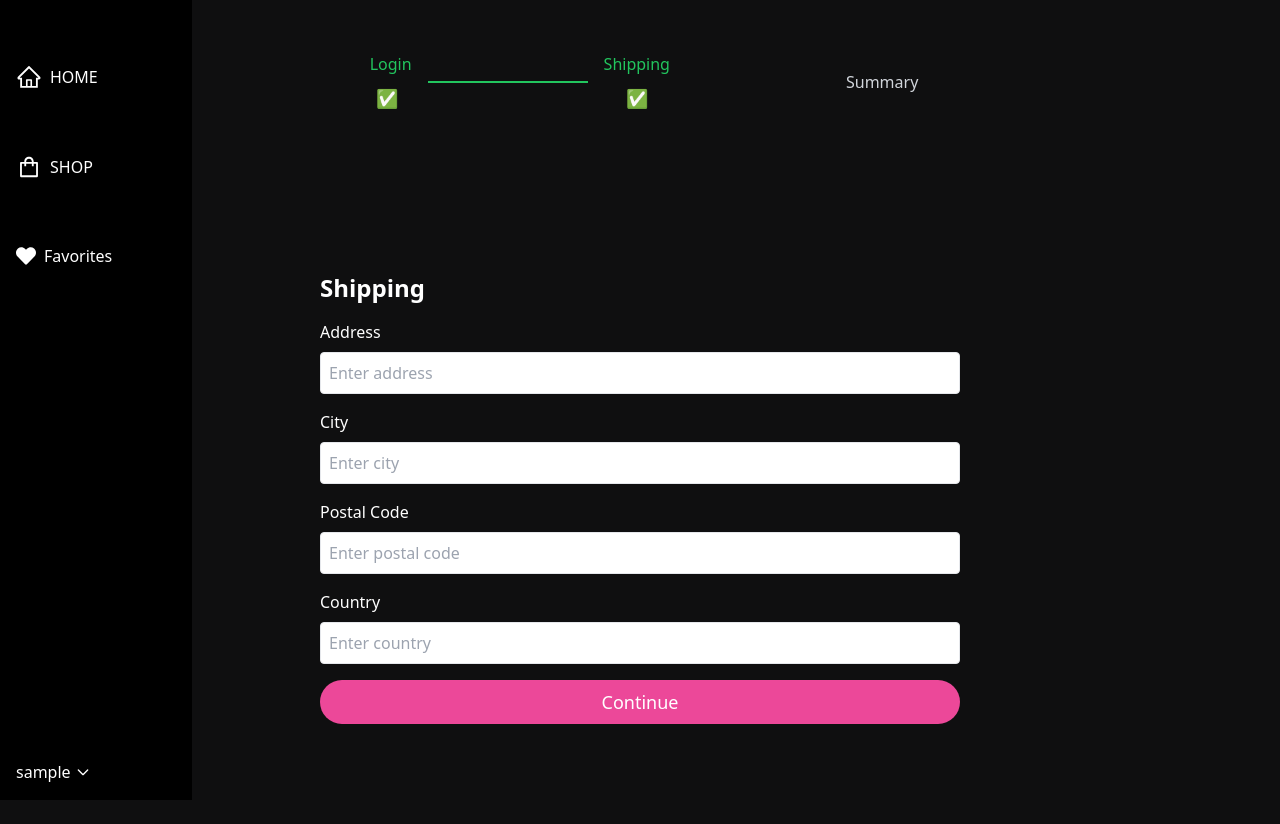
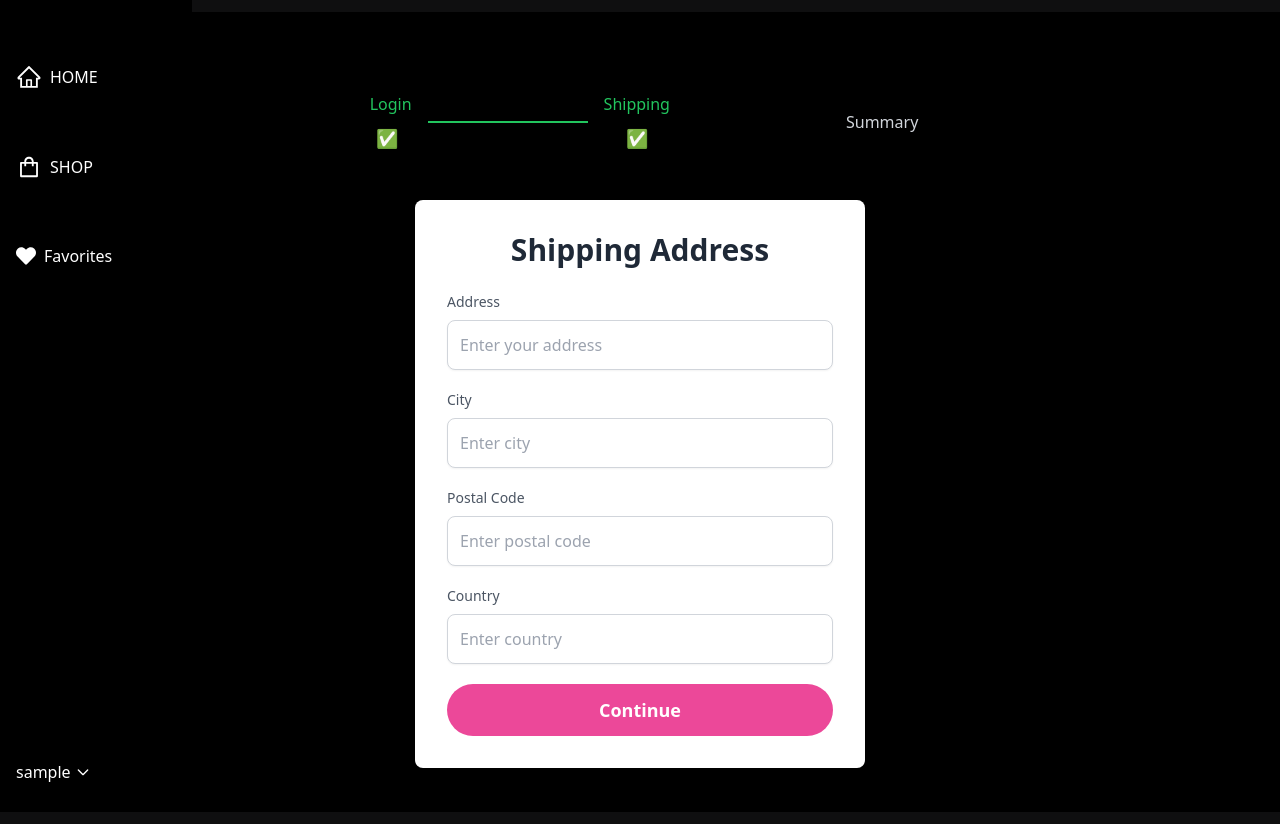
Before and after one commit to umerfaro/webProject, a React (Vite) app in the folder frontend/: page /shipping in a window 1280 px wide. Before the commit the page ends 800 px from the top, so only its background shows below. Built offline with nearby package versions, Linux system fonts and the light colour scheme; no server answers; sample sign-in values are in the browser's storage.

Commit message:
Frontend Update 6

```diff
--- a/frontend/src/pages/Orders/PlaceOrder.jsx
+++ b/frontend/src/pages/Orders/PlaceOrder.jsx
@@ -14,7 +14,7 @@ const PlaceOrder = () => {
   const cart = useSelector((state) => state.cart);
   let totDiscounted = 0;
   for (let item of cart.cartItems) {
-    totDiscounted += (item.price - (item.price * item.discount) / 100);
+    totDiscounted += item.price - (item.price * item.discount) / 100;
   }
   const [createOrder, { isLoading, error }] = useCreateOrderMutation();
   useEffect(() => {
@@ -22,11 +22,13 @@ const PlaceOrder = () => {
       navigate("/shipping");
     }
   }, [cart.paymentMethod, cart.shippingAddress.address, navigate]);
-  const totPrice = parseFloat((
+  const totPrice = parseFloat(
+    (
       (parseFloat(totDiscounted) || 0) +
       (parseFloat(cart.shippingPrice) || 0) +
       (parseFloat(cart.taxPrice) || 0)
-  ).toFixed(2));
+    ).toFixed(2)
+  );
   const dispatch = useDispatch();
 
   const placeOrderHandler = async () => {
@@ -70,7 +72,6 @@ const PlaceOrder = () => {
 
               <tbody>
                 {cart.cartItems.map((item, index) => (
-
                   <tr key={index}>
                     <td className="p-2">
                       <img
@@ -84,9 +85,15 @@ const PlaceOrder = () => {
                       <Link to={`/product/${item.product}`}>{item.name}</Link>
                     </td>
                     <td className="p-2">{item.qty}</td>
-                    <td className="p-2">{item.price - (item.price * item.discount) / 100}</td>
                     <td className="p-2">
-                      $ {(item.qty * (item.price - (item.price * item.discount) / 100)).toFixed(2)}
+                      {item.price - (item.price * item.discount) / 100}
+                    </td>
+                    <td className="p-2">
+                      ${" "}
+                      {(
+                        item.qty *
+                        (item.price - (item.price * item.discount) / 100)
+                      ).toFixed(2)}
                     </td>
                   </tr>
                 ))}
@@ -115,10 +122,6 @@ const PlaceOrder = () => {
             </ul>
 
             {error && <Message variant="danger">{error.data.message}</Message>}
-
-
-
-
           </div>
 
           <button
--- a/frontend/src/pages/Orders/Shipping.jsx
+++ b/frontend/src/pages/Orders/Shipping.jsx
@@ -38,49 +38,69 @@ const Shipping = () => {
   }, [navigate, shippingAddress]);
 
   return (
+    <div className="bg-black min-h-screen py-10">
       <div className="container mx-auto mt-10">
         <ProgressSteps step1 step2 />
-      <div className="mt-[10rem] flex justify-around items-center flex-wrap">
-        <form onSubmit={submitHandler} className="w-[40rem]">
-          <h1 className="text-2xl font-semibold mb-4">Shipping</h1>
-          <div className="mb-4">
-            <label className="block text-white mb-2">Address</label>
+        <div className="mt-12 flex justify-center items-center flex-wrap">
+          <form
+            onSubmit={submitHandler}
+            className="bg-white p-8 rounded-lg shadow-lg w-full max-w-[450px]"
+          >
+            <h1 className="text-3xl font-semibold text-center text-gray-800 mb-6">
+              Shipping Address
+            </h1>
+
+            {/* Address Field */}
+            <div className="mb-5">
+              <label className="block text-gray-600 text-sm mb-2">
+                Address
+              </label>
               <input
                 type="text"
-              className="w-full p-2 border rounded"
-              placeholder="Enter address"
+                className="w-full p-3 border border-gray-300 rounded-lg shadow-sm focus:outline-none focus:ring-2 focus:ring-pink-500"
+                placeholder="Enter your address"
                 value={address}
                 required
                 onChange={(e) => setAddress(e.target.value)}
               />
             </div>
-          <div className="mb-4">
-            <label className="block text-white mb-2">City</label>
+
+            {/* City Field */}
+            <div className="mb-5">
+              <label className="block text-gray-600 text-sm mb-2">City</label>
               <input
                 type="text"
-              className="w-full p-2 border rounded"
+                className="w-full p-3 border border-gray-300 rounded-lg shadow-sm focus:outline-none focus:ring-2 focus:ring-pink-500"
                 placeholder="Enter city"
                 value={city}
                 required
                 onChange={(e) => setCity(e.target.value)}
               />
             </div>
-          <div className="mb-4">
-            <label className="block text-white mb-2">Postal Code</label>
+
+            {/* Postal Code Field */}
+            <div className="mb-5">
+              <label className="block text-gray-600 text-sm mb-2">
+                Postal Code
+              </label>
               <input
                 type="text"
-              className="w-full p-2 border rounded"
+                className="w-full p-3 border border-gray-300 rounded-lg shadow-sm focus:outline-none focus:ring-2 focus:ring-pink-500"
                 placeholder="Enter postal code"
                 value={postalCode}
                 required
                 onChange={(e) => setPostalCode(e.target.value)}
               />
             </div>
-          <div className="mb-4">
-            <label className="block text-white mb-2">Country</label>
+
+            {/* Country Field */}
+            <div className="mb-5">
+              <label className="block text-gray-600 text-sm mb-2">
+                Country
+              </label>
               <input
                 type="text"
-              className="w-full p-2 border rounded"
+                className="w-full p-3 border border-gray-300 rounded-lg shadow-sm focus:outline-none focus:ring-2 focus:ring-pink-500"
                 placeholder="Enter country"
                 value={country}
                 required
@@ -88,8 +108,9 @@ const Shipping = () => {
               />
             </div>
 
+            {/* Submit Button */}
             <button
-            className="bg-pink-500 text-white py-2 px-4 rounded-full text-lg w-full"
+              className="bg-pink-500 text-white py-3 px-6 rounded-full w-full text-lg font-semibold hover:bg-pink-600 transition duration-300"
               type="submit"
             >
               Continue
@@ -97,6 +118,7 @@ const Shipping = () => {
           </form>
         </div>
       </div>
+    </div>
   );
 };
 
```
Lines whose indentation alone changed are shown as unchanged.
